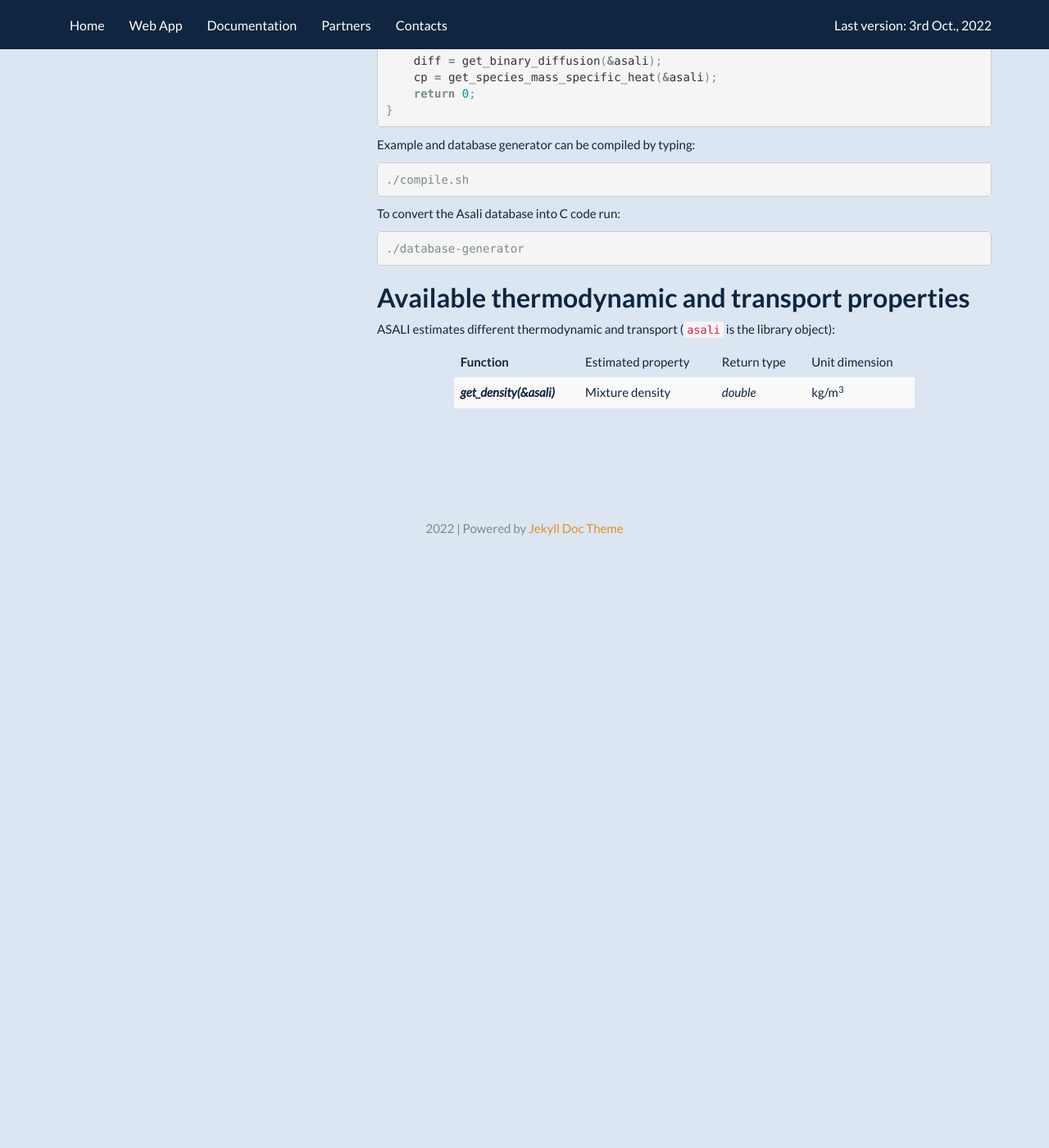
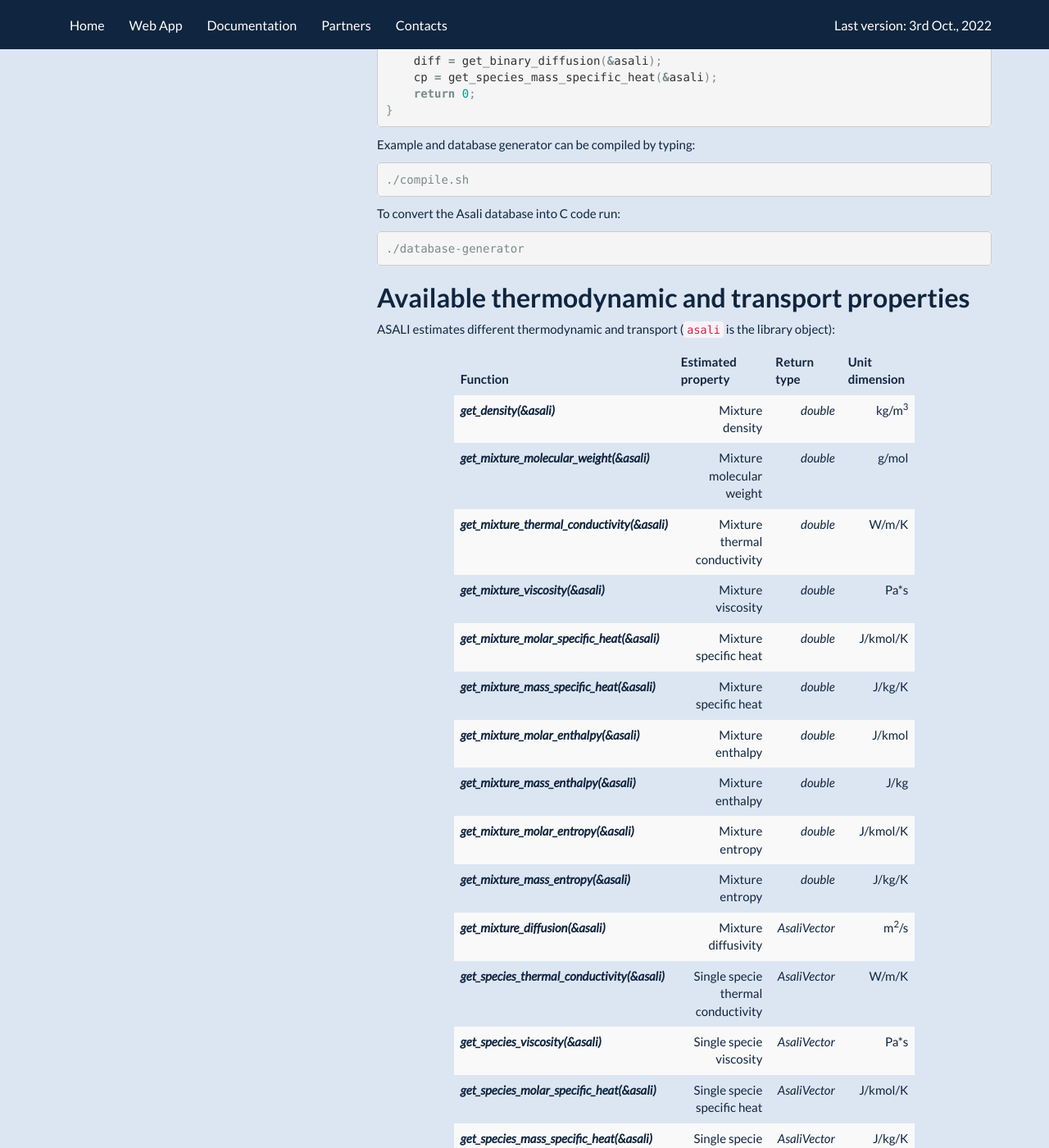
Before and after one commit to srebughini/ASALI, a Jekyll site: the page built from _docs/api/c.md, in a window 1280 px wide and 1400 px high, scrolled down 734 px. Shown: the whole window at 82% size. Built offline with Jekyll 4.4.1, drawn with Linux system fonts in a browser that asks for light colours; a script that is not in the unit is left out; before the commit the page ends 1319 px from its top, so only the background shows below that; some of the changed text lies outside the part shown.

Commit message:
Improve documentation layout

````diff
--- a/_docs/api/c.md
+++ b/_docs/api/c.md
@@ -52,13 +52,13 @@ To convert the Asali database into C code run:
 ```
 ## **Available thermodynamic and transport properties**
 ASALI estimates different thermodynamic and transport (`asali` is the library object):
-<table class="table table-striped">
+<table class="table table-striped text-right">
     <thead>
         <tr>
             <th scope="row">Function</th>
-            <td>Estimated property</td>
-            <td>Return type</td>
-            <td>Unit dimension</td>
+            <th>Estimated property</th>
+            <th>Return type</th>
+            <th>Unit dimension</th>
         </tr>
     </thead>
     <tbody>
@@ -68,5 +68,131 @@ ASALI estimates different thermodynamic and transport (`asali` is the library ob
             <td><i>double</i></td>
             <td>kg/m<sup>3</sup></td>
         </tr>
+        <tr>
+            <th scope="row"><b><i>get_mixture_molecular_weight(&asali)</i></b></th>
+            <td>Mixture molecular weight</td>
+            <td><i>double</i></td>
+            <td>g/mol</td>
+        </tr>
+        <tr>
+            <th scope="row"><b><i>get_mixture_thermal_conductivity(&asali)</i></b></th>
+            <td>Mixture thermal conductivity</td>
+            <td><i>double</i></td>
+            <td>W/m/K</td>
+        </tr>
+        <tr>
+            <th scope="row"><b><i>get_mixture_viscosity(&asali)</i></b></th>
+            <td>Mixture viscosity</td>
+            <td><i>double</i></td>
+            <td>Pa*s</td>
+        </tr>
+        <tr>
+            <th scope="row"><b><i>get_mixture_molar_specific_heat(&asali)</i></b></th>
+            <td>Mixture specific heat</td>
+            <td><i>double</i></td>
+            <td>J/kmol/K</td>
+        </tr>
+        <tr>
+            <th scope="row"><b><i>get_mixture_mass_specific_heat(&asali)</i></b></th>
+            <td>Mixture specific heat</td>
+            <td><i>double</i></td>
+            <td>J/kg/K</td>
+        </tr>
+        <tr>
+            <th scope="row"><b><i>get_mixture_molar_enthalpy(&asali)</i></b></th>
+            <td>Mixture enthalpy</td>
+            <td><i>double</i></td>
+            <td>J/kmol</td>
+        </tr>
+        <tr>
+            <th scope="row"><b><i>get_mixture_mass_enthalpy(&asali)</i></b></th>
+            <td>Mixture enthalpy</td>
+            <td><i>double</i></td>
+            <td>J/kg</td>
+        </tr>
+        <tr>
+            <th scope="row"><b><i>get_mixture_molar_entropy(&asali)</i></b></th>
+            <td>Mixture entropy</td>
+            <td><i>double</i></td>
+            <td>J/kmol/K</td>
+        </tr>
+        <tr>
+            <th scope="row"><b><i>get_mixture_mass_entropy(&asali)</i></b></th>
+            <td>Mixture entropy</td>
+            <td><i>double</i></td>
+            <td>J/kg/K</td>
+        </tr>
+        <tr>
+            <th scope="row"><b><i>get_mixture_diffusion(&asali)</i></b></th>
+            <td>Mixture diffusivity</td>
+            <td><i>AsaliVector</i></td>
+            <td>m<sup>2</sup>/s</td>
+        </tr>
+        <tr>
+            <th scope="row"><b><i>get_species_thermal_conductivity(&asali)</i></b></th>
+            <td>Single specie thermal conductivity</td>
+            <td><i>AsaliVector</i></td>
+            <td>W/m/K</td>
+        </tr>
+        <tr>
+            <th scope="row"><b><i>get_species_viscosity(&asali)</i></b></th>
+            <td>Single specie viscosity</td>
+            <td><i>AsaliVector</i></td>
+            <td>Pa*s</td>
+        </tr>
+        <tr>
+            <th scope="row"><b><i>get_species_molar_specific_heat(&asali)</i></b></th>
+            <td>Single specie specific heat</td>
+            <td><i>AsaliVector</i></td>
+            <td>J/kmol/K</td>
+        </tr>
+        <tr>
+            <th scope="row"><b><i>get_species_mass_specific_heat(&asali)</i></b></th>
+            <td>Single specie specific heat</td>
+            <td><i>AsaliVector</i></td>
+            <td>J/kg/K</td>
+        </tr>
+        <tr>
+            <th scope="row"><b><i>get_species_molar_enthalpy(&asali)</i></b></th>
+            <td>Single specie enthalpy</td>
+            <td><i>AsaliVector</i></td>
+            <td>J/kmol</td>
+        </tr>
+        <tr>
+            <th scope="row"><b><i>get_species_mass_enthalpy(&asali)</i></b></th>
+            <td>Single specie enthalpy</td>
+            <td><i>AsaliVector</i></td>
+            <td>J/kg</td>
+        </tr>
+        <tr>
+            <th scope="row"><b><i>get_species_molar_entropy(&asali)</i></b></th>
+            <td>Single specie entropy</td>
+            <td><i>AsaliVector</i></td>
+            <td>J/kmol/K</td>
+        </tr>
+        <tr>
+            <th scope="row"><b><i>get_species_mass_entropy(&asali)</i></b></th>
+            <td>Single specie entropy</td>
+            <td><i>AsaliVector</i></td>
+            <td>J/kg/K</td>
+        </tr>
+        <tr>
+            <th scope="row"><b><i>get_arithmetic_mean_gas_velocity(&asali)</i></b></th>
+            <td>Single gas velocity</td>
+            <td><i>AsaliVector</i></td>
+            <td>m/s</td>
+        </tr>
+        <tr>
+            <th scope="row"><b><i>get_mean_free_path(&asali)</i></b></th>
+            <td>Single mean free path</td>
+            <td><i>AsaliVector</i></td>
+            <td>m</td>
+        </tr>
+        <tr>
+            <th scope="row"><b><i>get_binary_diffusion(&asali)</i></b></th>
+            <td>Single binary diffusion</td>
+            <td><i>AsaliMatrix</i></td>
+            <td>m<sup>2</sup>/s</td>
+        </tr>
     </tbody>
 </table>
````
